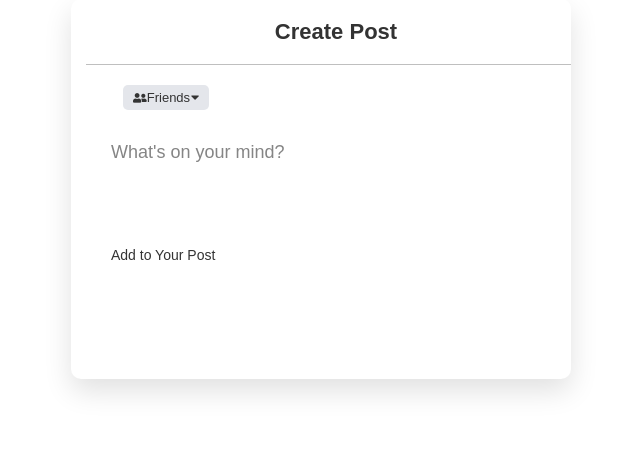
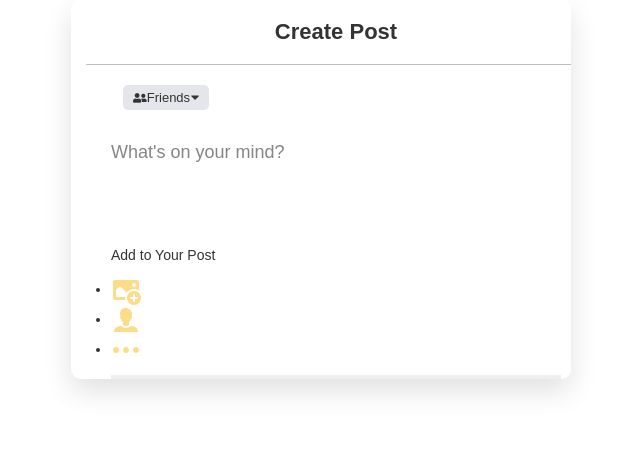
Before and after one commit to PRO-grammersss/Edu-hub, a Python web app: template forum/template/forum.html in a window 1280 px wide. Shown: the part 90-560 px from the top of the page, without its empty margins (319-959 px from the left). Run offline with Jinja, Linux system fonts and the light colour scheme; the template is opened without the code that fills it, so the values that code supplies are empty; some libraries are stand-ins or nearby versions.

Commit message:
Update forum.html

```diff
--- a/forum/template/forum.html
+++ b/forum/template/forum.html
@@ -37,5 +37,44 @@
                   </div>
                   <div class="options">
                     <p>Add to Your Post</p>
+                    <ul class="list">
+                        <li><img src="icons8-add-image-30.png" alt="gallery"></li>
+                        <li><img src="icons8-account-30.png" alt="gallery"></li>
+                        <li><img src="icons8-more-30.png" alt="gallery"></li>
+                    </ul>
+                    </div>
+                    <button>Post</button>
+                  </form>
+                </section>
+                <section class="audience">
+                  <header>
+                    <div class="arrow-back"><i class="fas fa-arrow-left"></i></div>
+                    <p>Select Audience</p>
+                  </header>
+                  <div class="content">
+                    <p>Who can see your post?</p>
+                    <span>Your post will show up in News Feed, on your profile and in search results.</span>
+                  </div>
+                  <ul class="list">
+                    <li>
+                      <div class="column">
+                        <div class="icon"><i class="fas fa-globe-asia"></i></div>
+                        <div class="details">
+                          <p>Public</p>
+                          <span>Anyone on or off Facebook</span>
+                        </div>
+                      </div>
+                      <div class="radio"></div>
+                    </li>
+                    <li class="active">
+                      <div class="column">
+                        <div class="icon"><i class="fas fa-user-friends"></i></div>
+                        <div class="details">
+                          <p>Friends</p>
+                          <span>Your friends on Facebook</span>
+                        </div>
+                      </div>
+                      <div class="radio"></div>
+                    </li>
     </body>
 </html>
```
